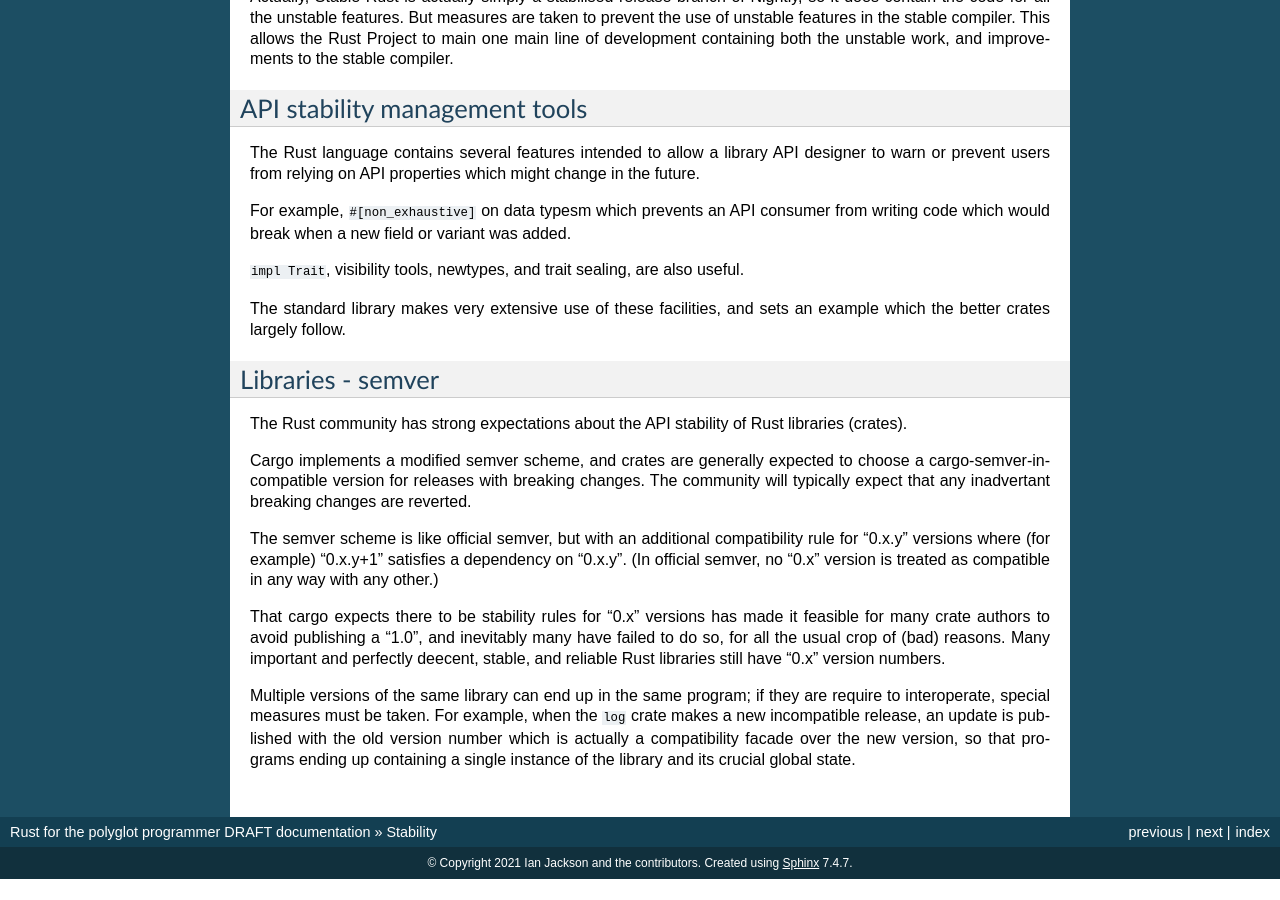
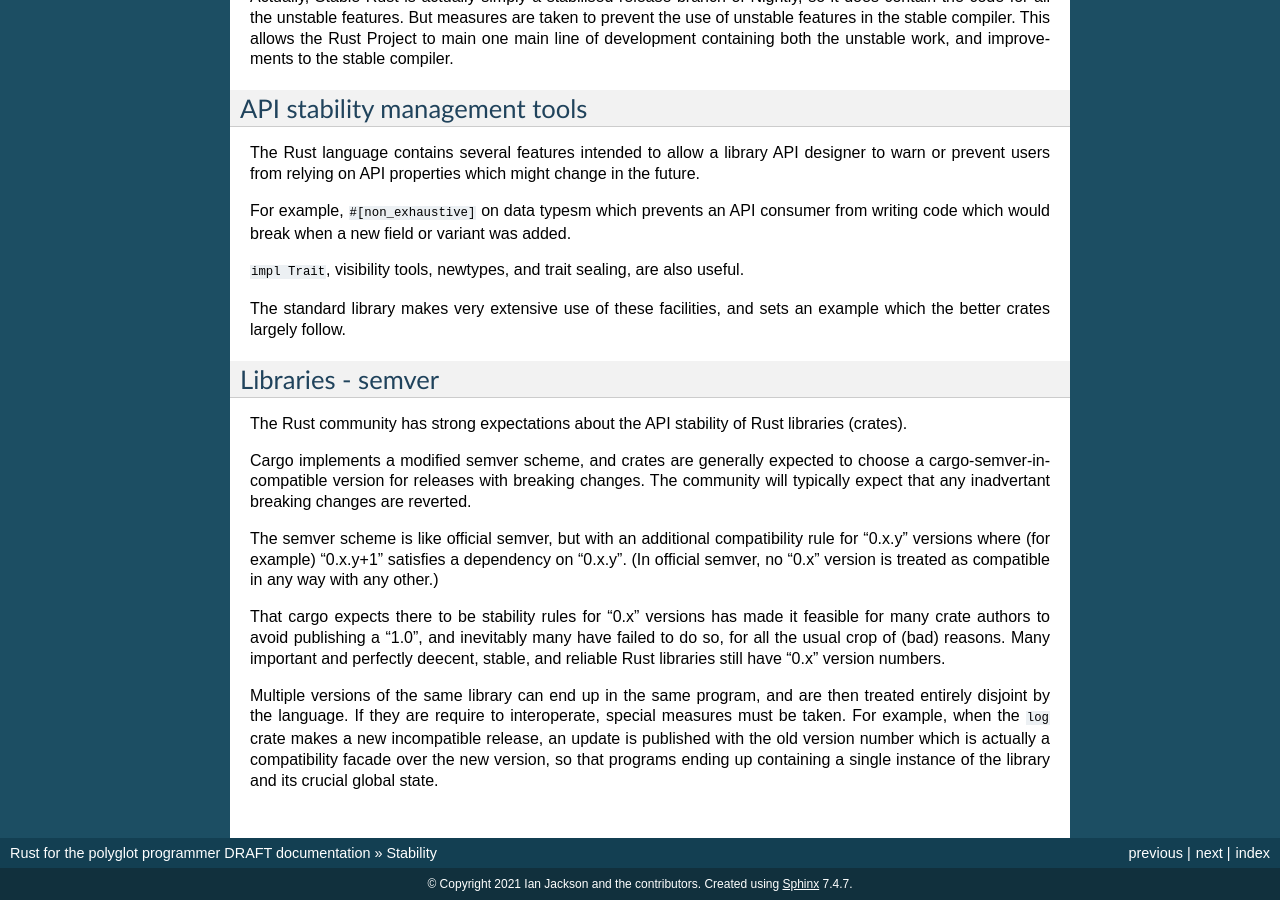
Before and after one commit to cxw620/rust-polyglot, a Sphinx documentation site: the page built from docs/stability.rst, in a window 1280 px wide and 900 px high, scrolled down 868 px. Built offline with Sphinx 7.4.7, drawn with Linux system fonts in a browser that asks for light colours; before the commit the page ends 1747 px from its top, so only the background shows below that.

Commit message:
wip stability
Signed-off-by: Ian Jackson <ijackson@chiark.greenend.org.uk>

```diff
--- a/docs/stability.rst
+++ b/docs/stability.rst
@@ -125,8 +125,9 @@ Many important and perfectly deecent, stable, and reliable
 Rust libraries
 still have "0.x" version numbers.
 
-Multiple versions of the same library can end up in the same program;
-if they are require to interoperate,
+Multiple versions of the same library can end up in the same program,
+and are then treated entirely disjoint by the language.
+If they are require to interoperate,
 special measures must be taken.
 For example,
 when the ``log`` crate makes a new incompatible release,
```
